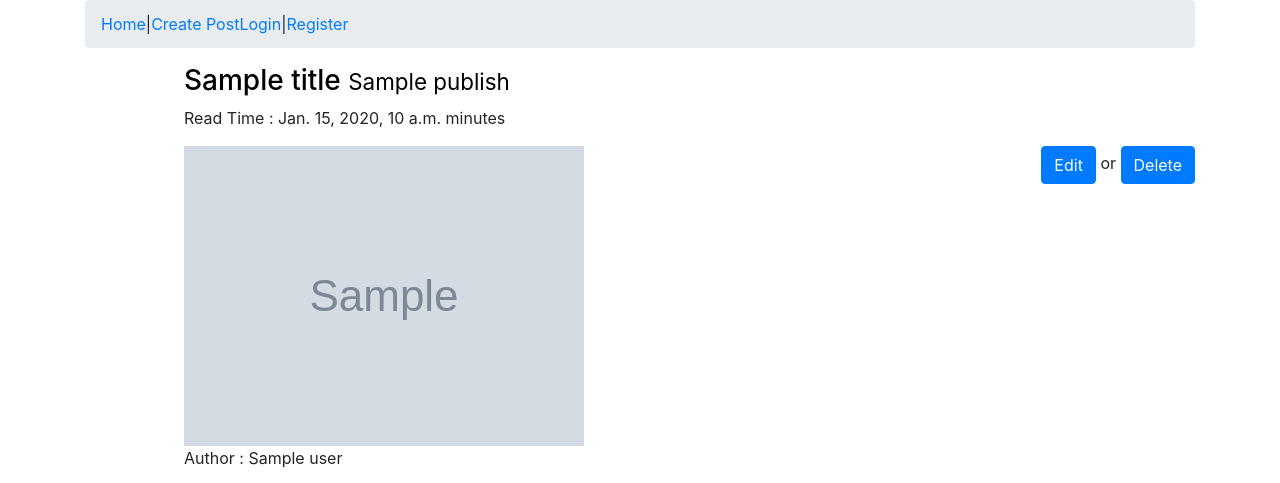
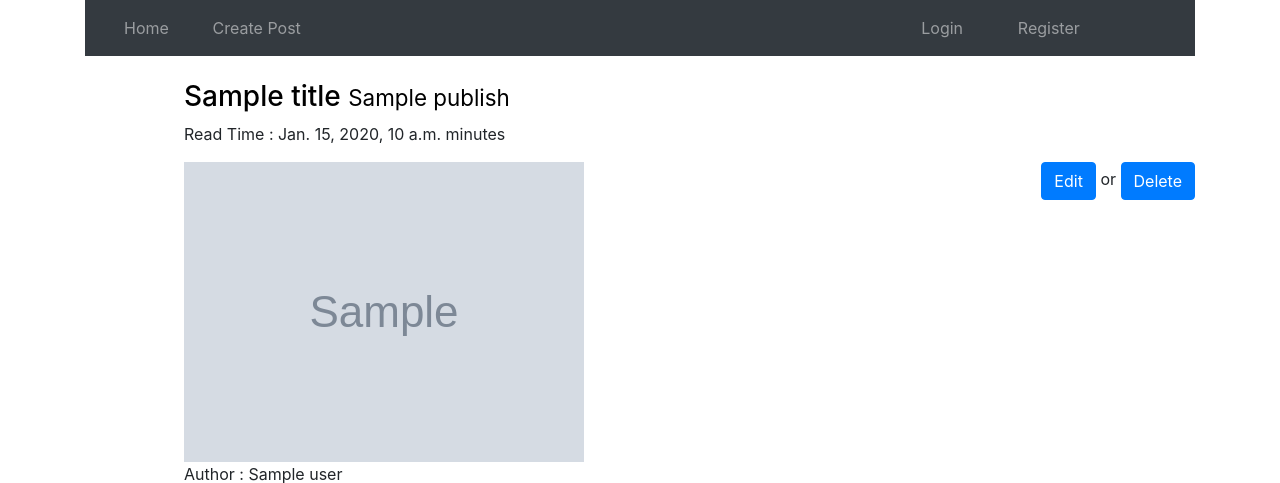
Before and after one commit to CHETAN-A/Django-Blog, a Django app: template templates/post_detail.html in a window 1280 px wide. Shown: the top 483 px of the page. Run offline with Django 3.2, Linux system fonts and the light colour scheme; the template is opened without the code that fills it: most values are stand-ins (such as "Sample title", 1, 10 or a date in 2020); grey boxes marked "Sample" are stand-in pictures; parts of the project's set-up code (start-up, migrations or seed data) failed here and were passed over; some libraries are stand-ins or nearby versions.

Commit message:
dashboard change

```diff
--- a/templates/base.html
+++ b/templates/base.html
@@ -43,17 +43,22 @@
 
 	{% include "message_display.html" %}
 	<div class="container">
-		<ul class="breadcrumb">
-			<li><a href="{% url 'posts:list' %}">Home </a></li> |
-			<li><a href="{% url 'posts:create' %}">Create Post</a></li>
+		<nav class="navbar  navbar-expand-lg navbar-dark bg-dark">
+			<div class="navbar-nav col-md-12">
+				<div class="nav-item col-md-1"><a class="nav-link" href="{% url 'posts:list' %}">Home </a></div>
+				<div class="nav-item col-md-2"><a class="nav-link" href="{% url 'posts:create' %}">Create Post</a></div>
 
-			{% if not request.user.is_authenticated %}
-			<li class="pull-right"><a href="{% url 'login' %}">Login</a></li>|
-			<li class="pull-right"><a href="{% url 'register' %}">Register</a></li>
-			{% else %}
-			<li class="pull-right"><a href="{% url 'logout' %}">Logout</a></li>
-			{% endif %}
-		</ul>
+				{% if not request.user.is_authenticated %}
+				<div class="col-md-6"></div>
+				<div class="col-md-1 nav-item  mr-sm-2"><a class="nav-link" href="{% url 'login' %}">Login</a></div>
+				<div class="col-md-1 nav-item"><a class="nav-link" href="{% url 'register' %}">Register</a></div>
+				{% else %}
+				<div class="col-md-8"></div>
+				<div class="col-md-1 nav-item"><a class="nav-link" href="{% url 'logout' %}">Logout</a></div>
+				{% endif %}
+			</div>
+		</nav>
+		<br/>
 		{% block headOfpage %} {% endblock headOfpage %}
 		{% block content %}
 		{% endblock content %}
--- a/templates/post_list.html
+++ b/templates/post_list.html
@@ -1,6 +1,6 @@
 {% extends "base.html" %}
 {% block active %} active{% endblock active %}
-{% block headOfpage %} {{title}} {% endblock headOfpage %}
+{% block headOfpage %}<!--  {{title}} --> {% endblock headOfpage %}
 {% block content %}
 
 <div class="row">
@@ -27,7 +27,7 @@
 					{% if obj.draft %} <h3>Draft</h3>{% endif %} {% if obj.publish > today %} <h3>Future Post</h3>{% endif %}
 					<h5><a href="{{obj.get_abs_url}}">{{obj.title}}</a> <small>{{obj.timestamp|timesince}} ago</small></h5>
 					<p>Author : {{obj.user}}</p>
-					<p class="">{{obj.get_markdown|truncatechars_html:120}}</p>
+					<p class="">{{obj.get_markdown|truncatechars_html:50}}</p>
 					<p><a href="{{obj.get_abs_url}}" class="btn btn-primary" role="button"> view </a></p>
 				</div>
 			</div>
```
